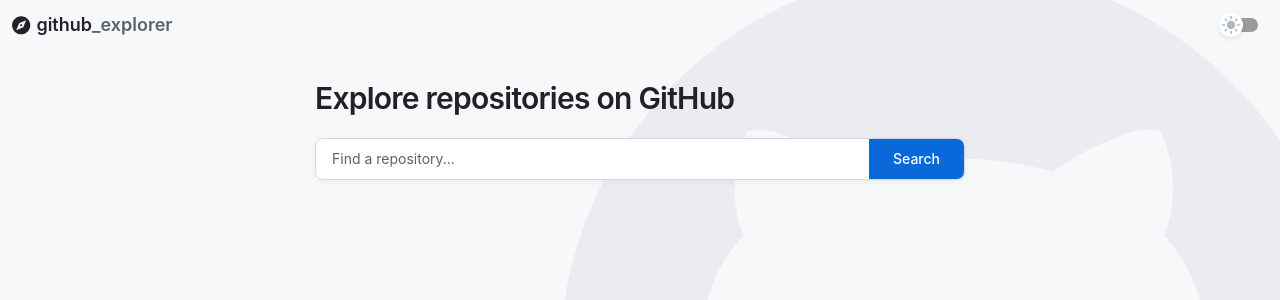
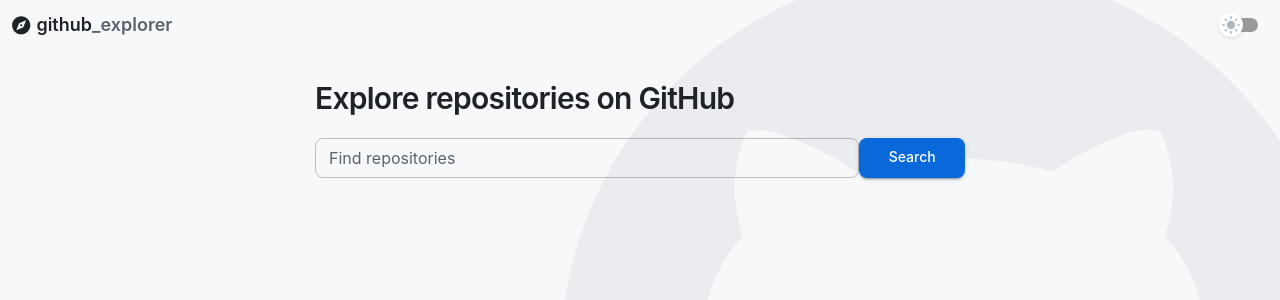
Before and after one commit to olechka-dev/gh-search-react, a React (Vite) app: page /search in a window 1280 px wide. Shown: the top 300 px of the page. Built offline with nearby package versions, Linux system fonts and the light colour scheme.

Commit message:
migrate search field to mui

```diff
--- a/src/components/SearchField.tsx
+++ b/src/components/SearchField.tsx
@@ -1,32 +1,44 @@
-import { useRef } from 'react';
+import { Button, TextField } from '@mui/material';
+import { useState } from 'react';
 
 export function SearchField({
   searchRepos,
 }: {
   searchRepos: (val: string) => void;
 }) {
-  const inputRef = useRef<HTMLInputElement>(null);
+  const [term, setTerm] = useState('');
 
   return (
     <form
-      className="flex w-full overflow-hidden rounded-control border border-border bg-surface shadow-card focus-within:border-primary focus-within:ring-2 focus-within:ring-primary/20"
+      className="flex w-full"
+      autoComplete="off"
+      noValidate
       onSubmit={(event) => {
         event.preventDefault();
-        searchRepos(inputRef.current?.value.trim() ?? '');
+        searchRepos(term);
       }}
     >
-      <input
+      <TextField
+        value={term}
+        onChange={(event) => {
+          setTerm(event.target.value);
+        }}
+        id="Search repositories"
         aria-label="Search repositories"
-        className="min-w-0 flex-1 rounded-none border-0 bg-transparent px-4 shadow-none focus:border-0 focus:outline-none"
-        placeholder="Find a repository..."
-        ref={inputRef}
+        label="Find repositories"
+        type="search"
+        size="small"
+        fullWidth
       />
-      <button
-        className="shrink-0 rounded-none border-0 bg-primary px-6 text-primary-foreground shadow-none hover:border-0 hover:bg-primary-hover focus-visible:outline-primary-foreground"
+      <Button
+        variant="contained"
+        sx={{
+          width: '120px',
+        }}
         type="submit"
       >
         Search
-      </button>
+      </Button>
     </form>
   );
 }
--- a/src/components/SortPanel.tsx
+++ b/src/components/SortPanel.tsx
@@ -45,6 +45,15 @@ export function SortPanel({
               onSortChange(e.target.value);
             }}
             inputProps={{ 'aria-label': 'Sort by' }}
+            MenuProps={{
+              slotProps: {
+                paper: {
+                  sx: {
+                    mt: '8px',
+                  },
+                },
+              },
+            }}
           >
             {(Object.keys(sortLabels) as SortOptions[]).map((key) => {
               const Icon = sortIcons[key];
--- a/src/theme.ts
+++ b/src/theme.ts
@@ -35,5 +35,14 @@ export const theme = createTheme({
         select: { display: 'flex' },
       },
     },
+    MuiOutlinedInput: {
+      styleOverrides: {
+        root: {
+          '&.Mui-focused .MuiOutlinedInput-notchedOutline': {
+            borderWidth: '1px',
+          },
+        },
+      },
+    },
   },
 });
```
